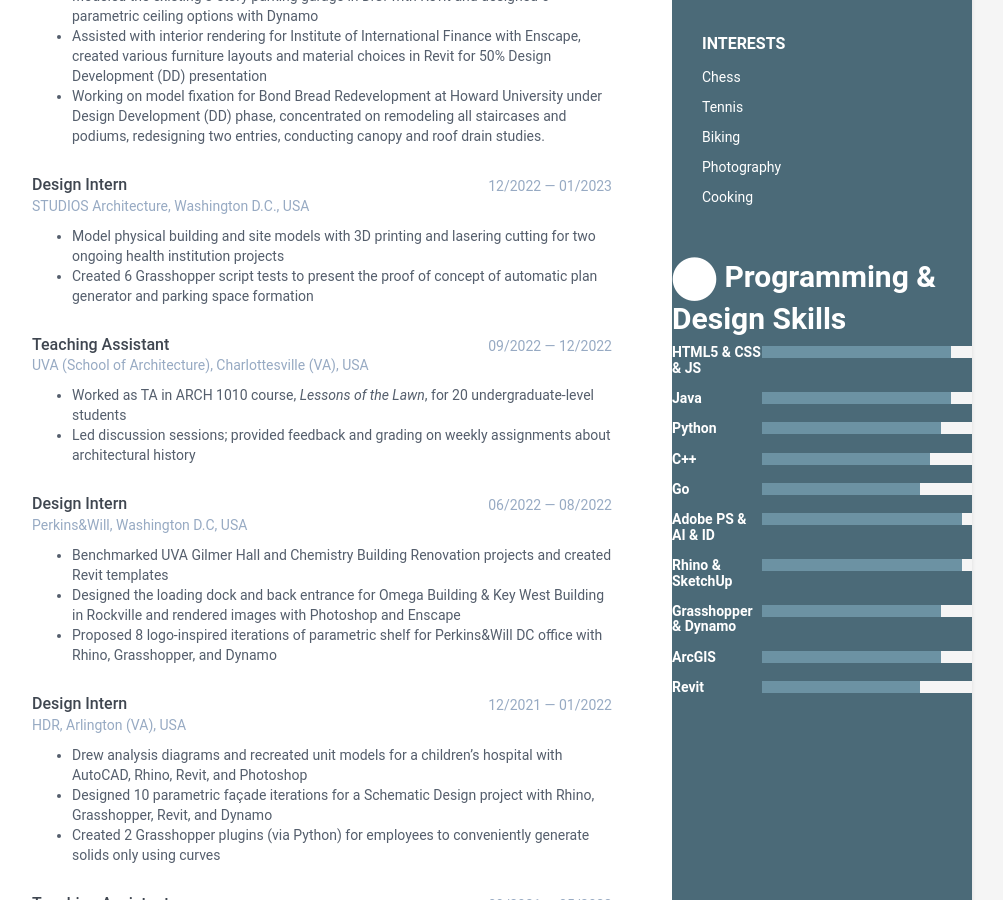
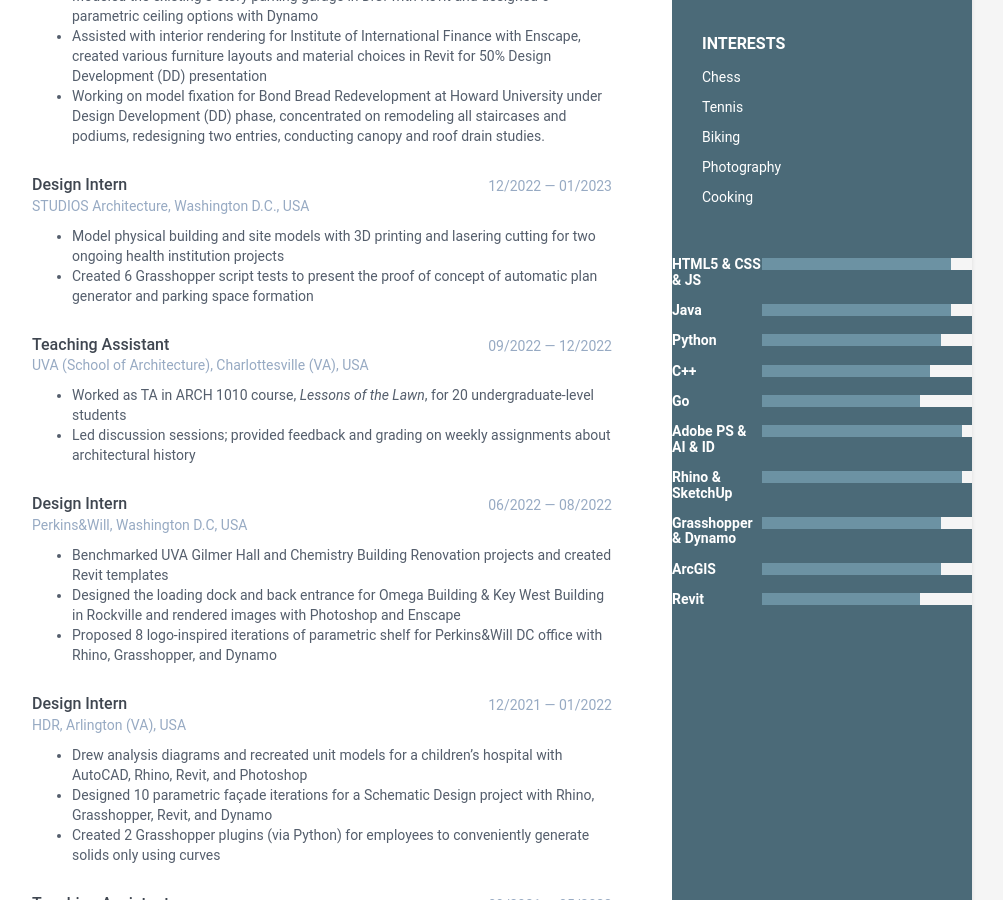
Before and after one commit to FangFrankSun/My_Resume, a Jekyll site: the page built from index.html, in a window 1280 px wide and 900 px high, scrolled down 755 px. Shown: the whole window, without its empty margins (168-1171 px from the left). Built offline with Jekyll 4.4.1, drawn with Linux system fonts in a browser that asks for light colours; some of the changed text lies outside the part shown.

Commit message:
Update skills.html

```diff
--- a/_includes/skills.html
+++ b/_includes/skills.html
@@ -3,11 +3,11 @@
 <section class="skills-section section">
 
   <h2 class="section-title">
-    <span class="fa-stack fa-xs">
+    <!-- <span class="fa-stack fa-xs">
       <i class="fas fa-circle fa-stack-2x"></i>
       <i class="fas fa-wrench fa-stack-1x fa-inverse"></i>
     </span>
-    {{ skills.title }}
+    {{ skills.title }} -->
   </h2>
 
   <div class="skillset">
```
